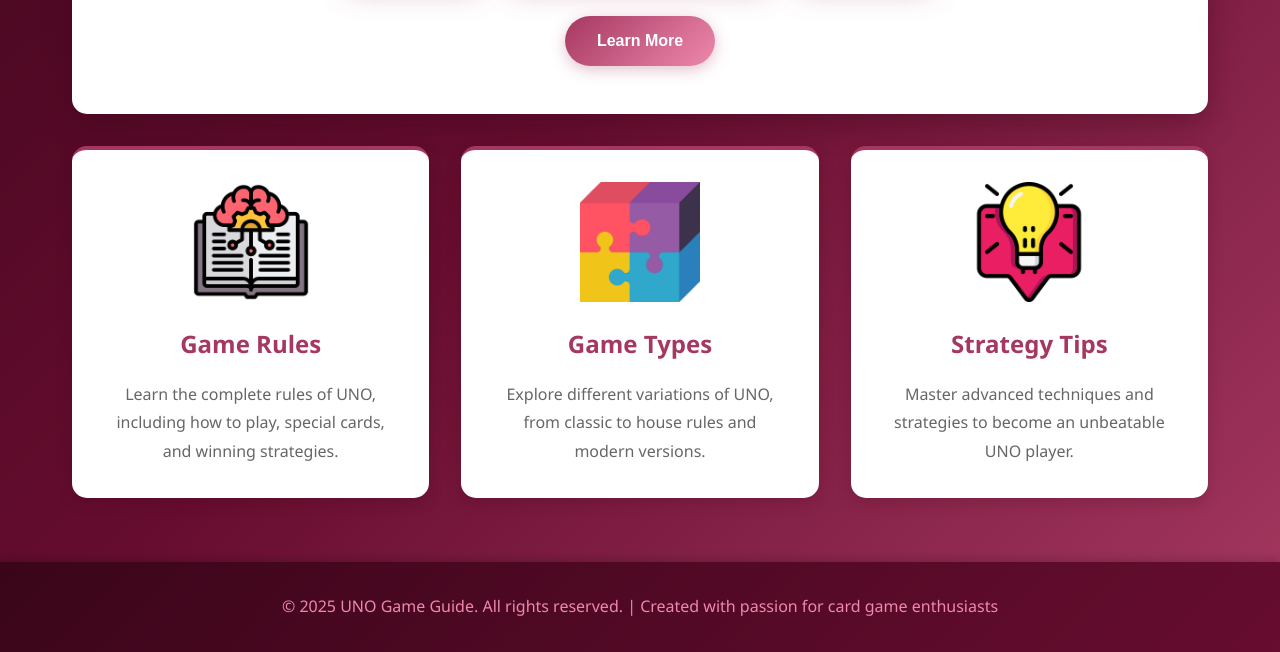
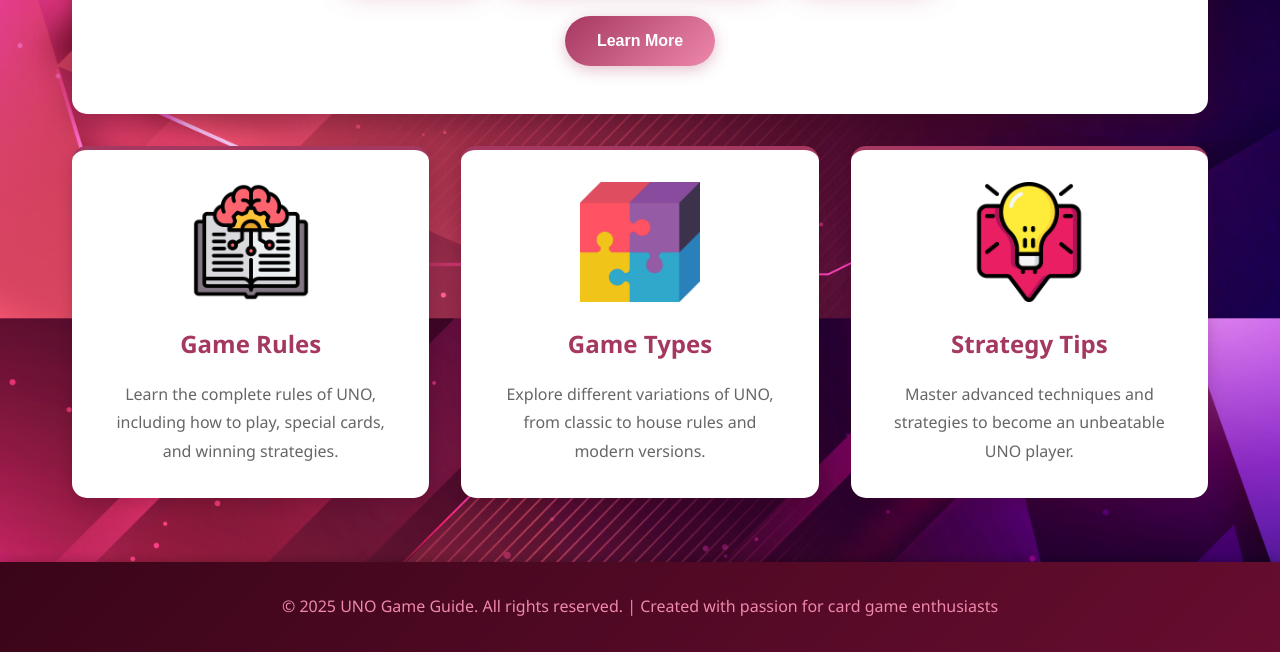
Before and after one commit to cloudeone/uno-game-akhwan, a plain HTML site: page index.html in a window 1280 px wide. Shown: the part 535-1187 px from the top of the page. Drawn offline with Linux system fonts and the light colour scheme.

Commit message:
Update style.css

```diff
--- a/style.css
+++ b/style.css
@@ -8,7 +8,8 @@ body {
     font-family: 'Segoe UI', Tahoma, Geneva, Verdana, sans-serif;
     line-height: 1.6;
     color: #333;
-    background: linear-gradient(135deg, #3A0519 0%, #670D2F 50%, #A53860 100%);
+    background: url("bg1.jpg") no-repeat center center fixed;
+    background-size: cover;
     min-height: 100vh;
 }
 
@@ -456,4 +457,5 @@ button {
 
 ::-webkit-scrollbar-thumb:hover {
     background: #EF88AD;
+
 }
```
